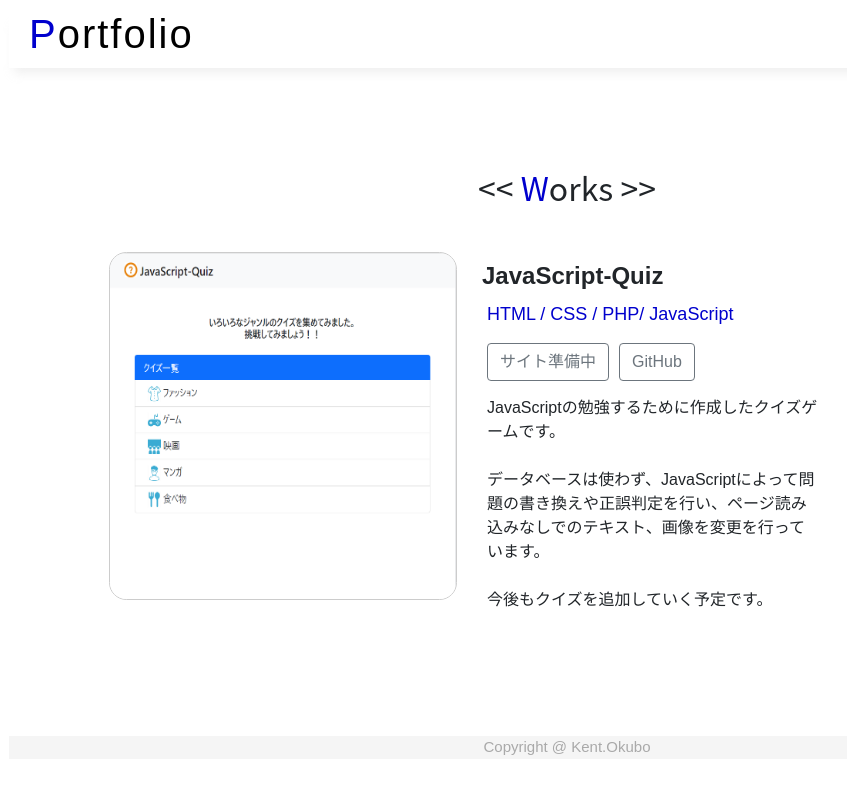
After one commit to bonbo0811/portfolio, a PHP site: page /JavaScript-Quiz.php in a window 1280 px wide. The commit adds this page. Shown: the whole page, without its empty margins (73-920 px from the left). Run offline with PHP 8.4, Linux system fonts and the light colour scheme.

Commit message:
javascript-quiz追加

```diff
--- /dev/null
+++ b/JavaScript-Quiz.php
@@ -0,0 +1,50 @@
+<?php
+    $title = '大久保賢人のポートフォリオ';
+    include_once('./parts/link.php');
+?>
+
+<body>
+
+<div class="container">
+
+    <?php
+        include_once('./parts/header.php');
+    ?>
+
+    <div class="block-main text-center">
+        <div class="box-works">
+            <h2 class="sub-title mb-3">
+                << <span class="color-blue">W</span>orks >>
+            </h2>
+                <ul class="works-list">
+                    <li>
+                    <img src="./images/JavaScript-Quiz.png" alt="Work-Outの画像">
+                    </li>
+                    <li>
+                        <h3>JavaScript-Quiz</h3>
+                        <span class ="workpage color-blue">HTML / CSS / PHP/ JavaScript</span><br>
+                        <!-- <span class ="workpage color-blue">AWS / Lightsail </span> -->
+                        <div class="link justify-content-left workpage">
+                            <a class="btn btn-outline-secondary" href="" target="_blank" rel="noopener noreferrer">サイト準備中</a>
+                            <a class="btn btn-outline-secondary" href="https://github.com/bonbo0811/JavaScript-Quiz" target="_blank" rel="noopener noreferrer">GitHub</a>
+                        </div>
+                        <p class="workpage">
+                            JavaScriptの勉強するために作成したクイズゲームです。<br><br>
+                            データベースは使わず、JavaScriptによって問題の書き換えや正誤判定を行い、ページ読み込みなしでのテキスト、画像を変更を行っています。<br><br>
+                            今後もクイズを追加していく予定です。<br><br>
+
+                        </p>
+                    </li>
+
+                </ul>
+        </div>
+    </div>
+
+    <?php
+        include_once('./parts/footer.php');
+    ?>
+
+</div>
+
+</body>
+</html>
```
Also changed, not shown: index.php (+10 -0 lines), images/JavaScript-Quiz.png (added).
